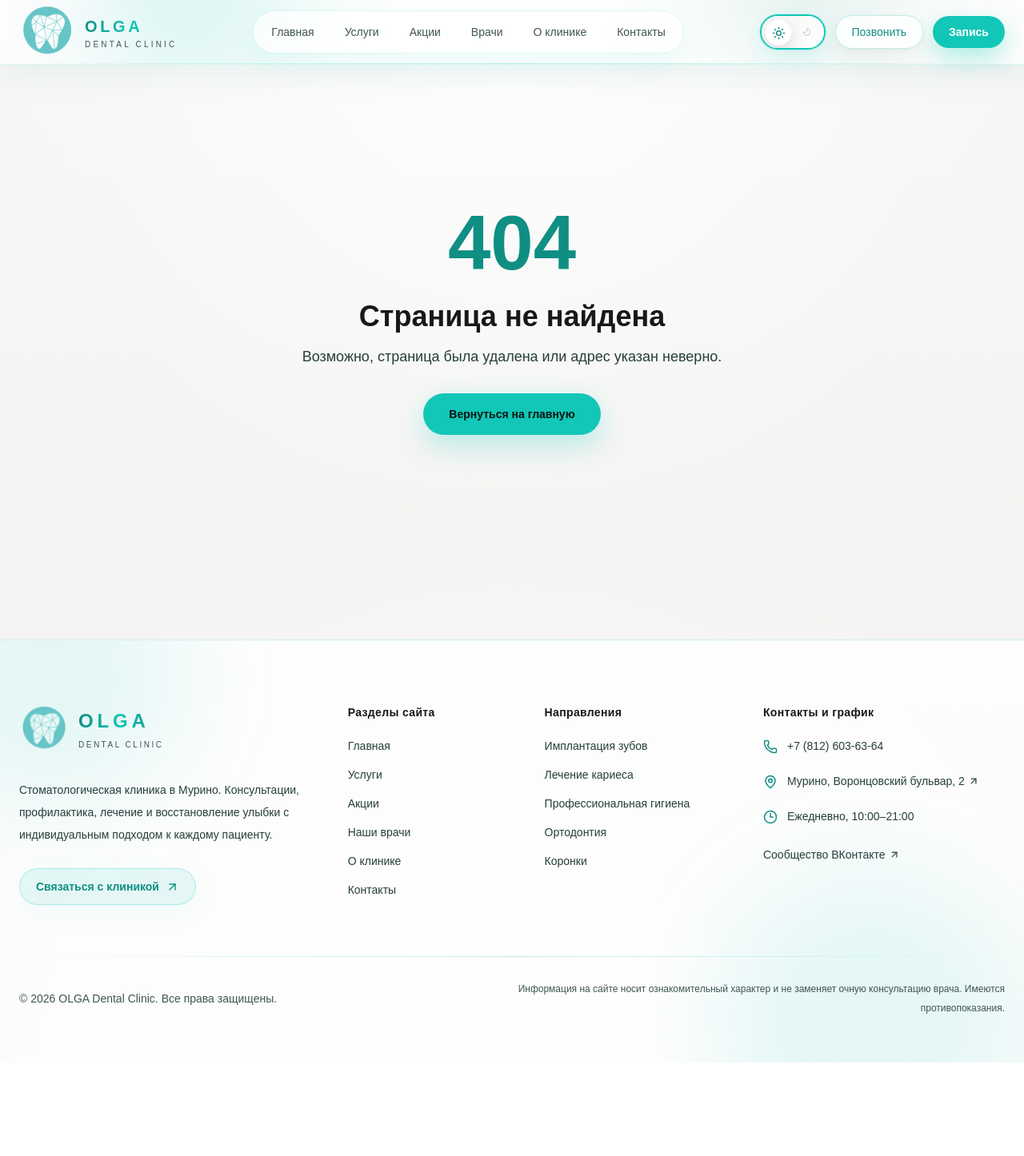
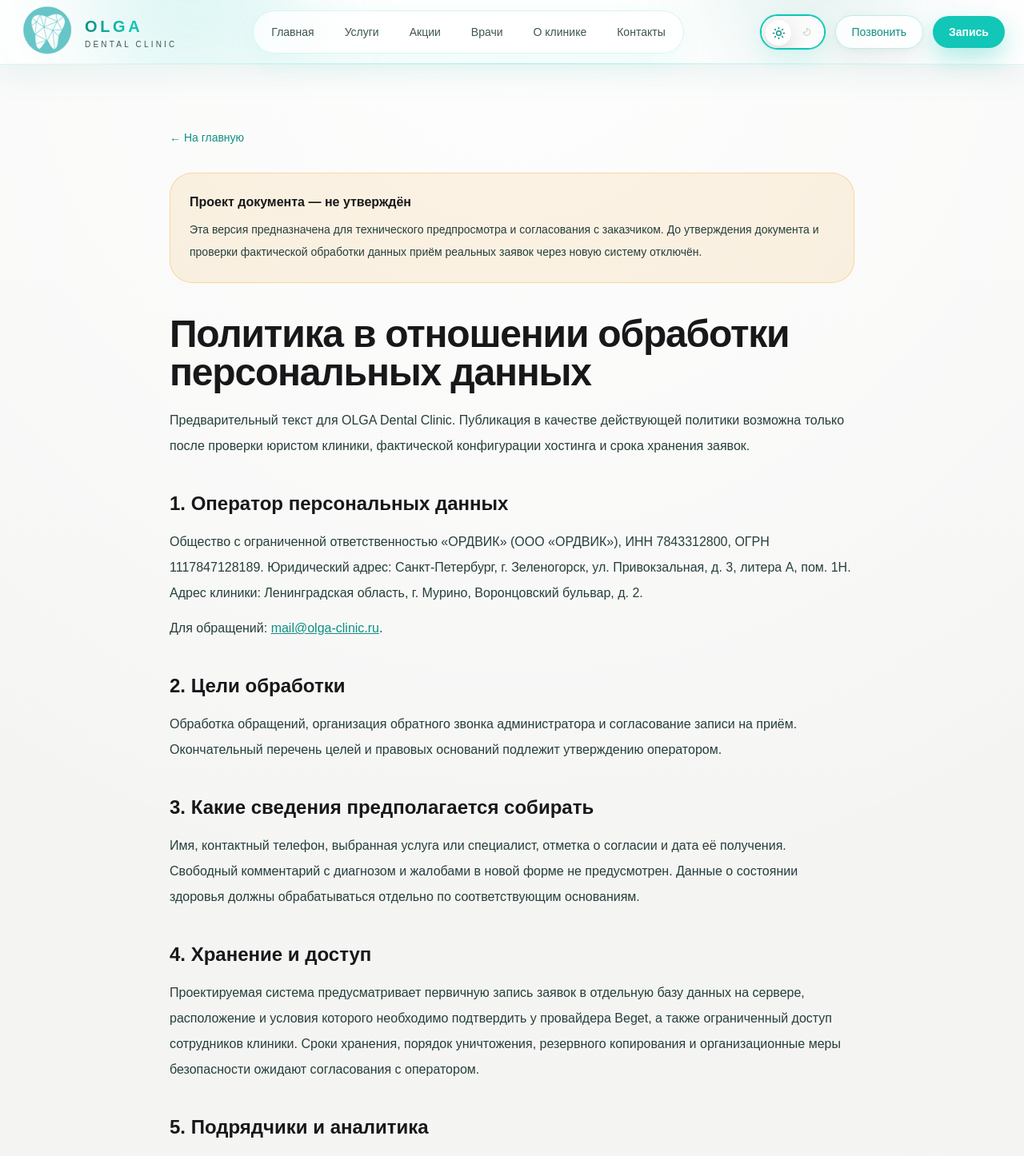
Before and after one commit to Islam999-sudo/olga-dental, a Next.js app: page /privacy in a window 1280 px wide. Before the commit this address had no page. Shown: the top 1446 px of the page at 80% size. Before the commit the page ends 1329 px from the top, so only its background shows below. Built offline with nearby package versions, Linux system fonts and the light colour scheme.

Commit message:
feat: preview-only legal review pages for personal-data policy and separate consent

```diff
--- /dev/null
+++ b/app/privacy/page.tsx
@@ -0,0 +1,90 @@
+import type { Metadata } from "next";
+import Link from "next/link";
+
+export const metadata: Metadata = {
+  title: "Проект политики обработки персональных данных",
+  description: "Предварительный документ для юридического согласования с ООО «ОРДВИК».",
+  robots: { index: false, follow: false },
+};
+
+export default function PrivacyPage() {
+  return (
+    <div className="mx-auto max-w-4xl px-5 pb-24 pt-32 sm:pt-40">
+      <Link href="/" className="text-sm text-[var(--accent)] hover:underline">← На главную</Link>
+      <div className="mt-8 rounded-[28px] border border-amber-500/30 bg-amber-500/10 p-6">
+        <strong className="text-[var(--foreground)]">Проект документа — не утверждён</strong>
+        <p className="mt-2 text-sm leading-7 text-[var(--text-soft)]">
+          Эта версия предназначена для технического предпросмотра и согласования с заказчиком.
+          До утверждения документа и проверки фактической обработки данных приём реальных заявок через новую систему отключён.
+        </p>
+      </div>
+      <h1 className="mt-10 text-4xl font-semibold tracking-tight text-[var(--foreground)] sm:text-5xl">
+        Политика в отношении обработки персональных данных
+      </h1>
+      <p className="mt-5 text-base leading-8 text-[var(--text-soft)]">
+        Предварительный текст для OLGA Dental Clinic. Публикация в качестве действующей политики
+        возможна только после проверки юристом клиники, фактической конфигурации хостинга
+        и срока хранения заявок.
+      </p>
+      <div className="mt-10 space-y-10 text-[var(--text-soft)]">
+        <section>
+          <h2 className="text-2xl font-semibold text-[var(--foreground)]">1. Оператор персональных данных</h2>
+          <p className="mt-4 leading-8">
+            Общество с ограниченной ответственностью «ОРДВИК» (ООО «ОРДВИК»),
+            ИНН 7843312800, ОГРН 1117847128189.
+            Юридический адрес: Санкт-Петербург, г. Зеленогорск, ул. Привокзальная, д. 3,
+            литера А, пом. 1Н. Адрес клиники: Ленинградская область, г. Мурино,
+            Воронцовский бульвар, д. 2.
+          </p>
+          <p className="mt-3 leading-8">Для обращений: <a className="text-[var(--accent)] underline" href="mailto:mail@olga-clinic.ru">mail@olga-clinic.ru</a>.</p>
+        </section>
+        <section>
+          <h2 className="text-2xl font-semibold text-[var(--foreground)]">2. Цели обработки</h2>
+          <p className="mt-4 leading-8">
+            Обработка обращений, организация обратного звонка администратора и согласование записи
+            на приём. Окончательный перечень целей и правовых оснований подлежит утверждению оператором.
+          </p>
+        </section>
+        <section>
+          <h2 className="text-2xl font-semibold text-[var(--foreground)]">3. Какие сведения предполагается собирать</h2>
+          <p className="mt-4 leading-8">
+            Имя, контактный телефон, выбранная услуга или специалист, отметка о согласии и дата её получения.
+            Свободный комментарий с диагнозом и жалобами в новой форме не предусмотрен.
+            Данные о состоянии здоровья должны обрабатываться отдельно по соответствующим основаниям.
+          </p>
+        </section>
+        <section>
+          <h2 className="text-2xl font-semibold text-[var(--foreground)]">4. Хранение и доступ</h2>
+          <p className="mt-4 leading-8">
+            Проектируемая система предусматривает первичную запись заявок в отдельную базу данных
+            на сервере, расположение и условия которого необходимо подтвердить у провайдера Beget,
+            а также ограниченный доступ сотрудников клиники. Сроки хранения, порядок уничтожения,
+            резервного копирования и организационные меры безопасности ожидают согласования с оператором.
+          </p>
+        </section>
+        <section>
+          <h2 className="text-2xl font-semibold text-[var(--foreground)]">5. Подрядчики и аналитика</h2>
+          <p className="mt-4 leading-8">
+            При запуске потребуется документировать всех лиц и сервисы, участвующие в обработке,
+            включая хостинг, почтовые сервисы и Яндекс Метрику, и определить применимые
+            основания и ограничения передачи сведений. Действующий Web3Forms не должен
+            оставаться каналом сбора заявок после безопасного перехода.
+          </p>
+        </section>
+        <section>
+          <h2 className="text-2xl font-semibold text-[var(--foreground)]">6. Права субъекта персональных данных</h2>
+          <p className="mt-4 leading-8">
+            Посетитель вправе направить оператору запрос о порядке обработки его данных,
+            исправлении неточных сведений, прекращении обработки или отзыве согласия
+            в случаях и порядке, предусмотренных законодательством РФ.
+            Порядок подтверждения личности и обработки запросов должен быть согласован оператором.
+          </p>
+        </section>
+      </div>
+      <div className="mt-12 border-t border-[var(--accent-light)]/20 pt-8 text-sm leading-7 text-[var(--text-muted)]">
+        Требует утверждения: юридические основания, перечень получателей, сроки хранения,
+        вопросы трансграничной передачи, аналитика, меры безопасности и порядок удаления данных.
+      </div>
+    </div>
+  );
+}
```
